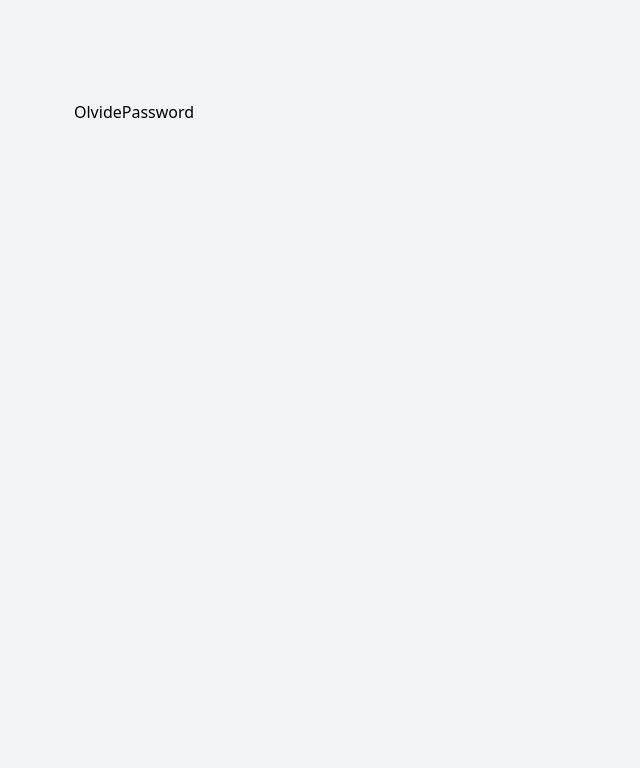
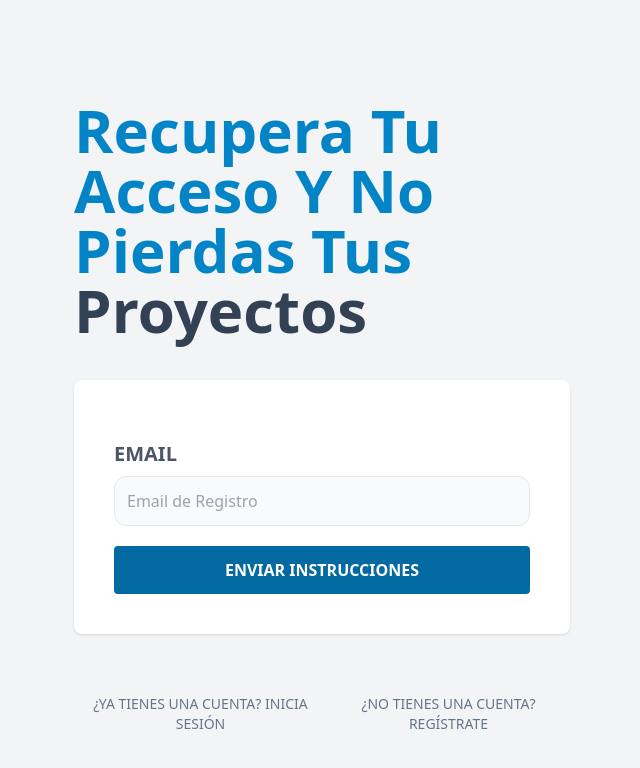
Before and after one commit to ManuelDevWeb/AmdTask_Frontend, a React (Vite) app: page /olvide-password in a window 1280 px wide. Shown: the top 768 px of the page, without its empty margins (318-958 px from the left). Built offline with nearby package versions, Linux system fonts and the light colour scheme.

Commit message:
Se realizo el diseño del componente OlvidePassword

```diff
--- a/src/pages/OlvidePassword.jsx
+++ b/src/pages/OlvidePassword.jsx
@@ -1,8 +1,52 @@
+import { Link } from "react-router-dom";
+
 const OlvidePassword = () => {
   return (
-    <div>
-      <h1>OlvidePassword</h1>
-    </div>
+    <>
+      <h1 className="text-sky-600 font-black text-5xl md:text-6xl capitalize">
+        Recupera tu acceso y no pierdas tus{" "}
+        <span className="text-slate-700">proyectos</span>
+      </h1>
+
+      <form className="my-10 bg-white shadow rounded-lg p-10">
+        {/* Email */}
+        <div className="my-5">
+          <label
+            className="uppercase text-gray-600 block text-xl font-bold"
+            htmlFor="email"
+          >
+            Email
+          </label>
+          <input
+            id="email"
+            type="email"
+            placeholder="Email de Registro"
+            className="w-full mt-2 p-3 border rounded-xl bg-gray-50  focus:outline-sky-700"
+          />
+        </div>
+
+        <input
+          type="submit"
+          value="Enviar Instrucciones"
+          className="w-full bg-sky-700 py-3 text-white uppercase font-bold rounded hover:cursor-pointer hover:bg-sky-800 transition-colors"
+        />
+      </form>
+
+      <nav className="lg:flex lg:justify-between">
+        <Link
+          to="/"
+          className="block text-center my-5 text-slate-500 uppercase text-sm"
+        >
+          ¿Ya tienes una cuenta? Inicia sesión
+        </Link>
+        <Link
+          to="/registrar"
+          className="block text-center my-5 text-slate-500 uppercase text-sm"
+        >
+          ¿No tienes una cuenta? Regístrate
+        </Link>
+      </nav>
+    </>
   );
 };
 
```
